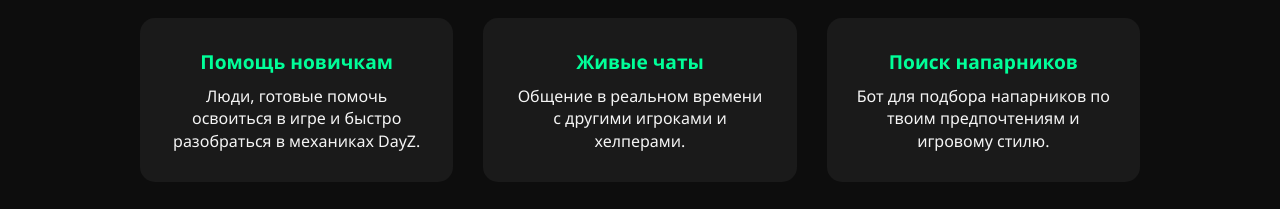
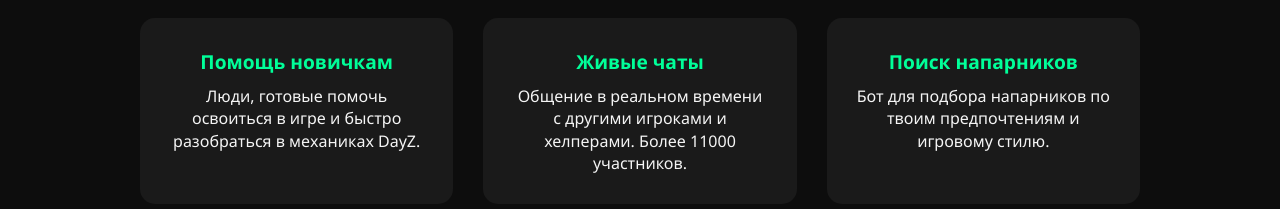
Before and after one commit to discord-dayz-ru-community/discord-dayz-ru-community.github.io, a plain HTML site: page index.html in a window 1280 px wide. Shown: the part 543-752 px from the top of the page. Drawn offline with Linux system fonts and the light colour scheme.

Commit message:
Add files via upload

```diff
--- a/index.html
+++ b/index.html
@@ -76,7 +76,7 @@ footer { text-align:center; padding:30px 20px; color:#888; font-size:0.9em; back
       </div>
       <div class="feature">
         <h3>Живые чаты</h3>
-        <p>Общение в реальном времени с другими игроками и хелперами.</p>
+        <p>Общение в реальном времени с другими игроками и хелперами. Более 11000 участников.</p>
       </div>
       <div class="feature">
         <h3>Поиск напарников</h3>
```
